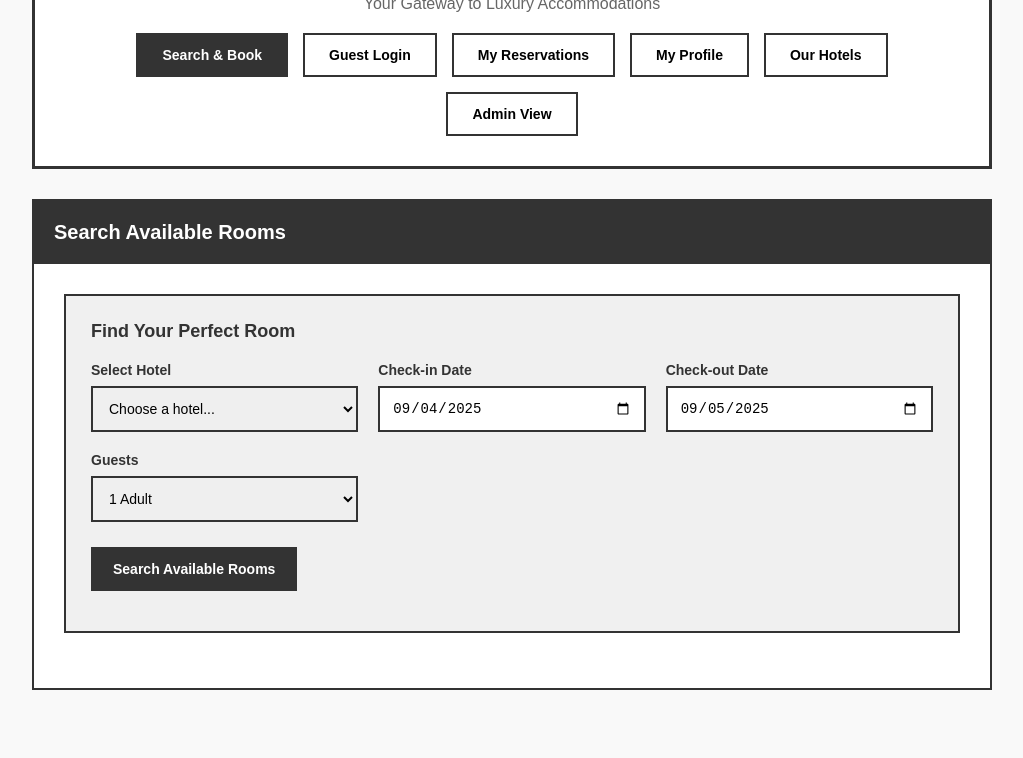
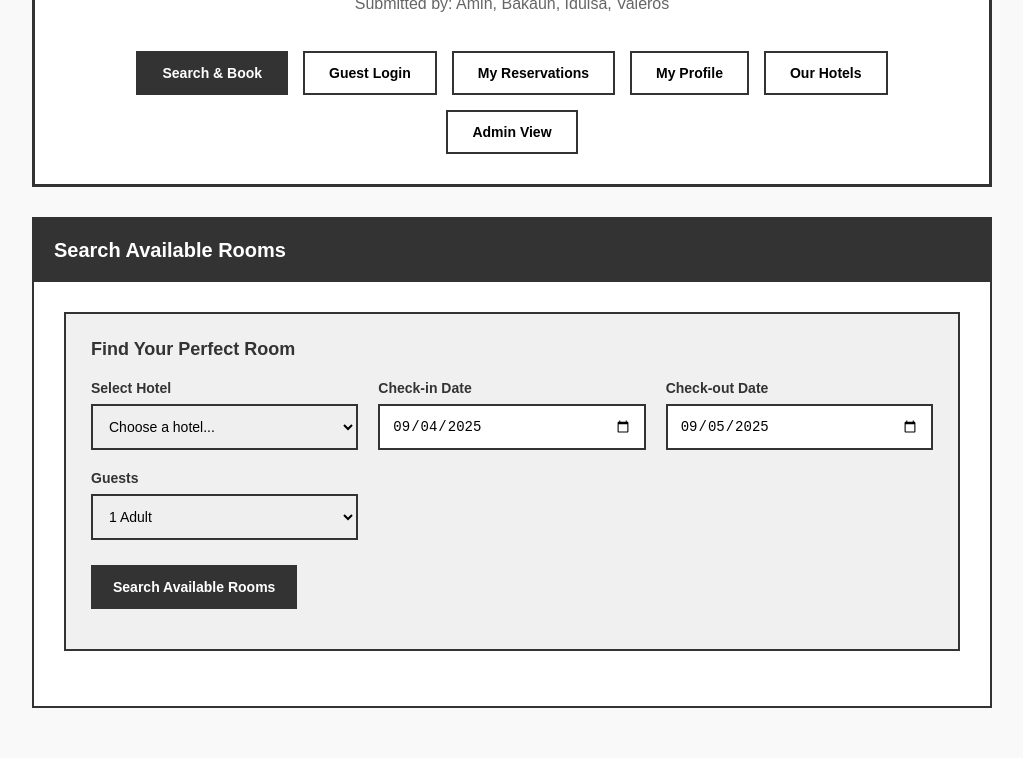
Before and after one commit to vladValeros/plazahotels-prototype, a plain HTML site: page guest.html in a window 1280 px wide. Shown: the part 100-858 px from the top of the page, without its empty margins (128-1151 px from the left). Drawn offline with Linux system fonts and the light colour scheme.

Commit message:
Update guest.html

```diff
--- a/guest.html
+++ b/guest.html
@@ -377,7 +377,7 @@
     <div class="container">
         <div class="header">
             <h1>Grand Plaza Hotels - Guest Portal</h1>
-            <p>Your Gateway to Luxury Accommodations</p>
+            <p style="text-align: center;">Submitted by: Amin, Bakaun, Idulsa, Valeros</p><br>
             <div class="nav">
                 <button class="nav-btn active" data-section="search">Search & Book</button>
                 <button class="nav-btn" data-section="login">Guest Login</button>
@@ -1086,4 +1086,5 @@
         });
     </script>
 </body>
+
 </html>
```
